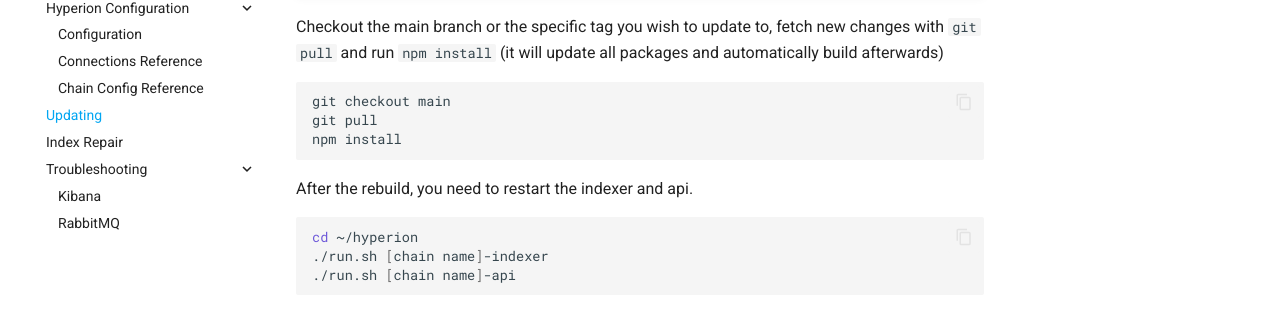
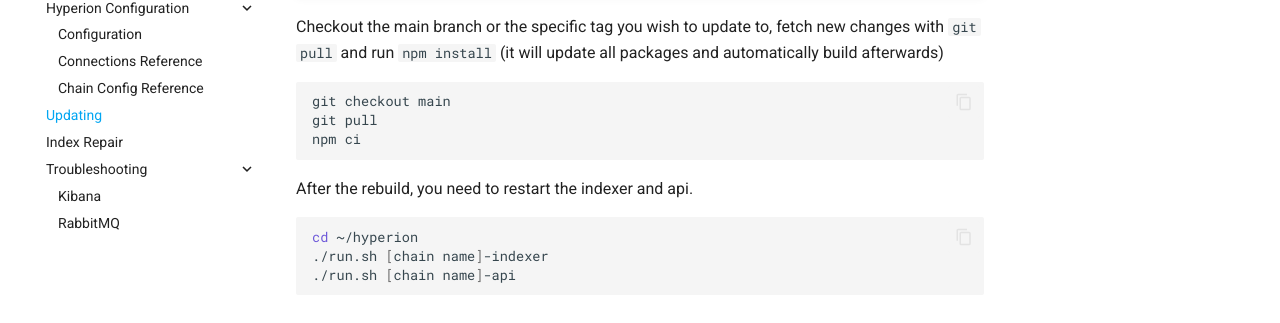
Before and after one commit to eosrio/hyperion-docs, an MkDocs documentation site: the page built from docs/providers/update.md, in a window 1280 px wide. Shown: the part 367-690 px from the top of the page. Built offline with MkDocs 1.6.1 and Material for MkDocs 9.7.7, drawn with Linux system fonts in a browser that asks for light colours; comment, search, counter and statistics services are not loaded.

Commit message:
use npm ci

````diff
--- a/docs/providers/update.md
+++ b/docs/providers/update.md
@@ -4,10 +4,11 @@
     Check the latest release notes [here](https://github.com/eosrio/hyperion-history-api/releases/latest) for any special instructions before updating.
 
 Checkout the main branch or the specific tag you wish to update to, fetch new changes with `git pull` and run `npm install` (it will update all packages and automatically build afterwards)
+
 ```shell
 git checkout main
 git pull
-npm install
+npm ci
 ```
 
 After the rebuild, you need to restart the indexer and api.
````
Also changed, not shown: docs/providers/install/manual_install.md (+1 -1 lines).
